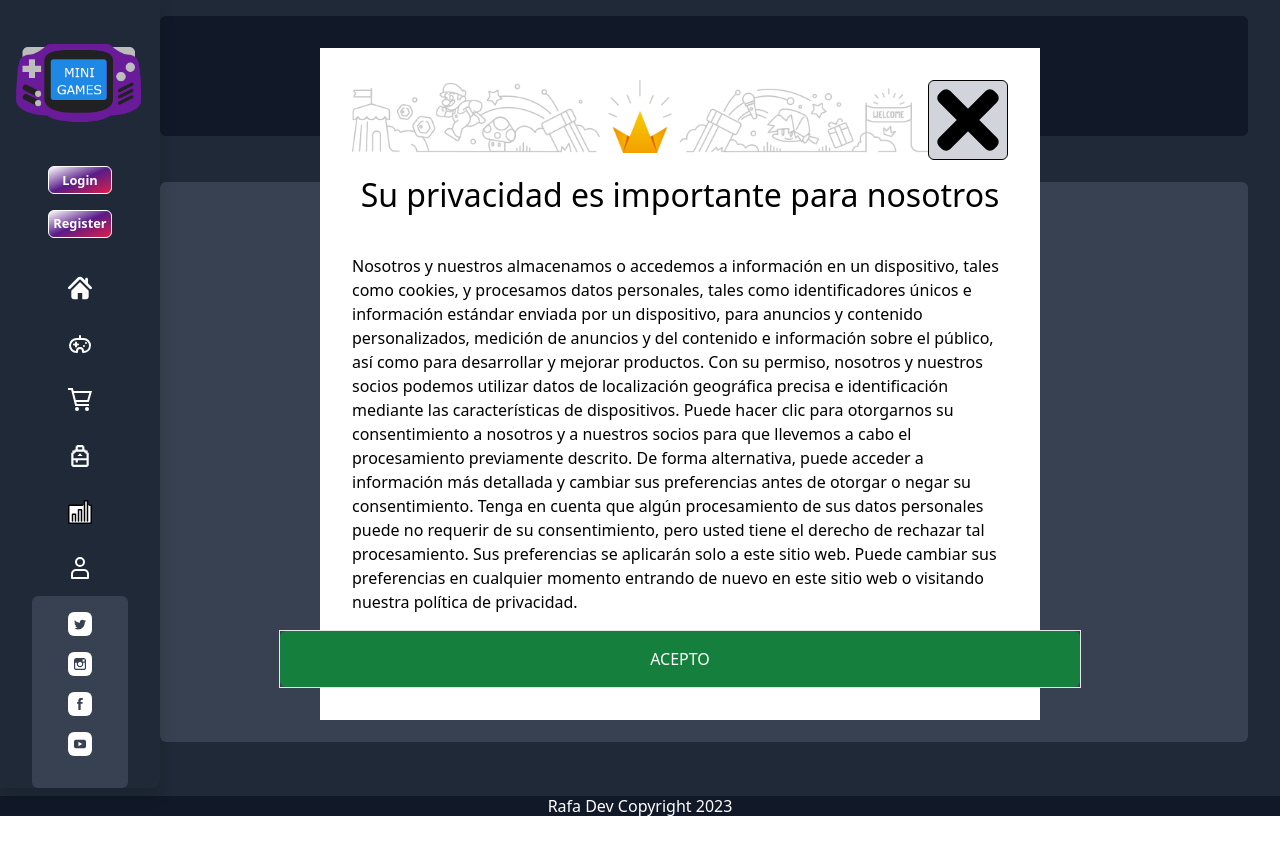
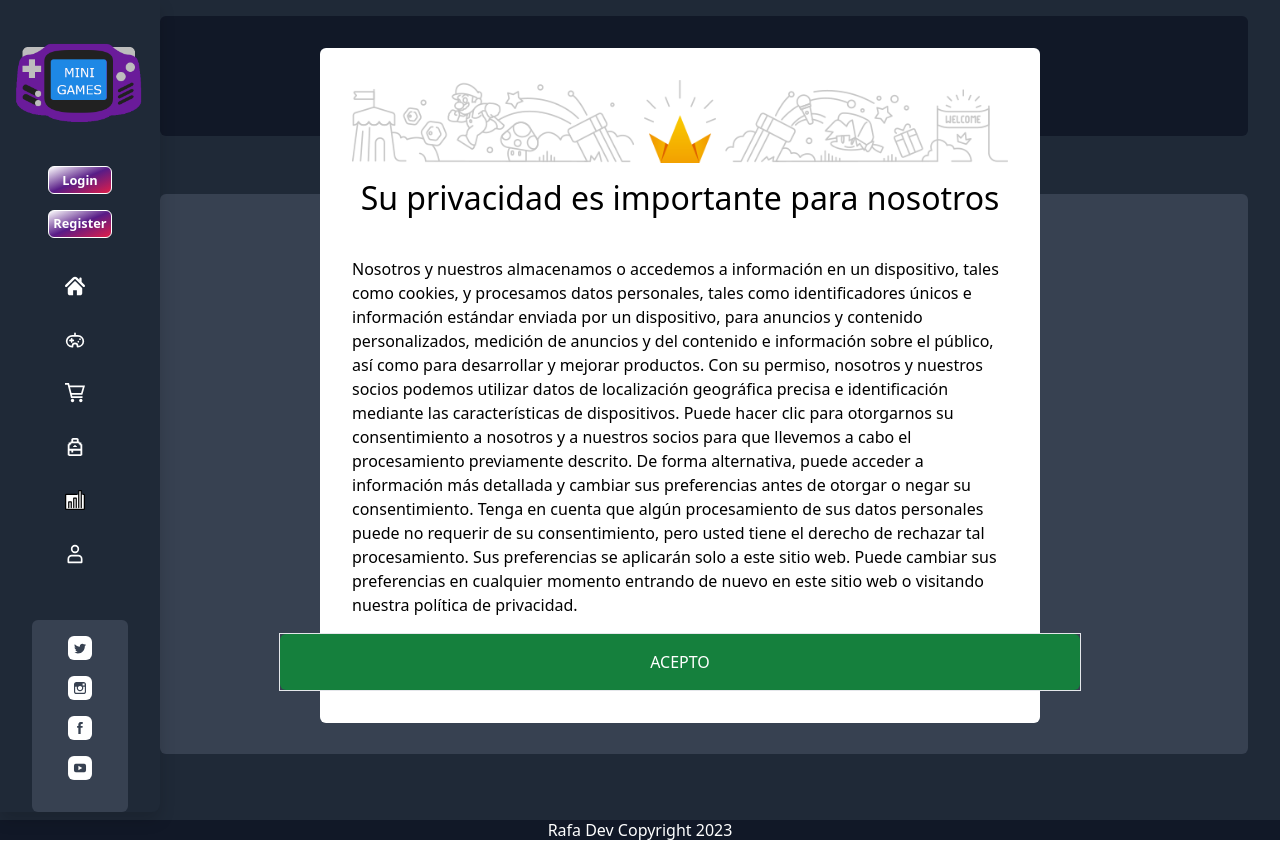
Before and after one commit to Rafaelpereztercero/minigames, a Vue app: page /games in a window 1280 px wide. Before the commit the page ends 818 px from the top, so only its background shows below. Built offline with nearby package versions, Linux system fonts and the light colour scheme; what oh-vue-icons would draw is missing.

Commit message:
aside update

```diff
--- a/src/components/aside.vue
+++ b/src/components/aside.vue
@@ -47,37 +47,37 @@ export default {
 
         <div class="flex flex-no-wrap flex-col justify-between h-[20rem] mt-[1rem]">
           <div v-on:click="load('Home')"
-            class=" hover:bg-gray-900 rounded p-[1rem] cursor-pointer self-center jsutify-center mx:justfy-between w-[75%] text-white flex items-center ">
-            <svg class="mx:w-[20px] w-full h-6 fill-current inline-block self-center" fill="#ffffff" version="1.1" id="Capa_1" xmlns="http://www.w3.org/2000/svg" xmlns:xlink="http://www.w3.org/1999/xlink" viewBox="0 0 495.398 495.398" xml:space="preserve"><g id="SVGRepo_bgCarrier" stroke-width="0"></g><g id="SVGRepo_tracerCarrier" stroke-linecap="round" stroke-linejoin="round"></g><g id="SVGRepo_iconCarrier"> <g> <g> <g> <path d="M487.083,225.514l-75.08-75.08V63.704c0-15.682-12.708-28.391-28.413-28.391c-15.669,0-28.377,12.709-28.377,28.391 v29.941L299.31,37.74c-27.639-27.624-75.694-27.575-103.27,0.05L8.312,225.514c-11.082,11.104-11.082,29.071,0,40.158 c11.087,11.101,29.089,11.101,40.172,0l187.71-187.729c6.115-6.083,16.893-6.083,22.976-0.018l187.742,187.747 c5.567,5.551,12.825,8.312,20.081,8.312c7.271,0,14.541-2.764,20.091-8.312C498.17,254.586,498.17,236.619,487.083,225.514z"></path> <path d="M257.561,131.836c-5.454-5.451-14.285-5.451-19.723,0L72.712,296.913c-2.607,2.606-4.085,6.164-4.085,9.877v120.401 c0,28.253,22.908,51.16,51.16,51.16h81.754v-126.61h92.299v126.61h81.755c28.251,0,51.159-22.907,51.159-51.159V306.79 c0-3.713-1.465-7.271-4.085-9.877L257.561,131.836z"></path> </g> </g> </g> </g></svg>
+            class=" hover:bg-gray-900 rounded p-[1rem] cursor-pointer self-center jsutify-center mx:justfy-between w-[75%] text-white grid grid-cols-6 items-center  ">
+            <svg class="w-[20px] col-start-3 mx:col-start-2 fill-current inline-block self-center" fill="#ffffff" version="1.1" id="Capa_1" xmlns="http://www.w3.org/2000/svg" xmlns:xlink="http://www.w3.org/1999/xlink" viewBox="0 0 495.398 495.398" xml:space="preserve"><g id="SVGRepo_bgCarrier" stroke-width="0"></g><g id="SVGRepo_tracerCarrier" stroke-linecap="round" stroke-linejoin="round"></g><g id="SVGRepo_iconCarrier"> <g> <g> <g> <path d="M487.083,225.514l-75.08-75.08V63.704c0-15.682-12.708-28.391-28.413-28.391c-15.669,0-28.377,12.709-28.377,28.391 v29.941L299.31,37.74c-27.639-27.624-75.694-27.575-103.27,0.05L8.312,225.514c-11.082,11.104-11.082,29.071,0,40.158 c11.087,11.101,29.089,11.101,40.172,0l187.71-187.729c6.115-6.083,16.893-6.083,22.976-0.018l187.742,187.747 c5.567,5.551,12.825,8.312,20.081,8.312c7.271,0,14.541-2.764,20.091-8.312C498.17,254.586,498.17,236.619,487.083,225.514z"></path> <path d="M257.561,131.836c-5.454-5.451-14.285-5.451-19.723,0L72.712,296.913c-2.607,2.606-4.085,6.164-4.085,9.877v120.401 c0,28.253,22.908,51.16,51.16,51.16h81.754v-126.61h92.299v126.61h81.755c28.251,0,51.159-22.907,51.159-51.159V306.79 c0-3.713-1.465-7.271-4.085-9.877L257.561,131.836z"></path> </g> </g> </g> </g></svg>
 
-            <div class="self-center items-center ml-[20px]  mx:inline hidden">Home</div>
+            <div class="self-center items-center  col-start-4  mx:inline hidden">Home</div>
           </div>
           <div v-on:click="load('Games')"
-            class=" hover:bg-gray-900 rounded p-[1rem] cursor-pointer self-center jsutify-center mx:justfy-between w-[75%] text-white flex items-center ">
-            <svg class="mx:w-[20px] w-full h-6 fill-current inline-block self-center" fill="#ffffff" viewBox="0 0 24 24" xmlns="http://www.w3.org/2000/svg"><g id="SVGRepo_bgCarrier" stroke-width="0"></g><g id="SVGRepo_tracerCarrier" stroke-linecap="round" stroke-linejoin="round"></g><g id="SVGRepo_iconCarrier"><path d="M9,21a1,1,0,0,0,1-1V19a2,2,0,0,1,4,0v.78A1.223,1.223,0,0,0,15.228,21,7.7,7.7,0,0,0,23,13.73,7.5,7.5,0,0,0,15.5,6H13V4a1,1,0,0,0-2,0V6H8.772A7.7,7.7,0,0,0,1,13.27a7.447,7.447,0,0,0,2.114,5.453A7.81,7.81,0,0,0,9,21ZM8.772,8H15.5A5.5,5.5,0,0,1,21,13.67a5.643,5.643,0,0,1-5,5.279,4,4,0,0,0-8,.029A5.5,5.5,0,0,1,3,13.33,5.684,5.684,0,0,1,8.772,8ZM5,12.5a1,1,0,0,1,1-1H7v-1a1,1,0,0,1,2,0v1h1a1,1,0,0,1,0,2H9v1a1,1,0,0,1-2,0v-1H6A1,1,0,0,1,5,12.5ZM17,11a1,1,0,1,1,1,1A1,1,0,0,1,17,11Zm-2,3a1,1,0,1,1,1,1A1,1,0,0,1,15,14Z"></path></g></svg>
+            class=" hover:bg-gray-900 rounded p-[1rem] cursor-pointer self-center jsutify-center mx:justfy-between w-[75%] text-white grid grid-cols-6 items-center  ">
+            <svg class="w-[20px] col-start-3 mx:col-start-2 fill-current inline-block self-center" fill="#ffffff" viewBox="0 0 24 24" xmlns="http://www.w3.org/2000/svg"><g id="SVGRepo_bgCarrier" stroke-width="0"></g><g id="SVGRepo_tracerCarrier" stroke-linecap="round" stroke-linejoin="round"></g><g id="SVGRepo_iconCarrier"><path d="M9,21a1,1,0,0,0,1-1V19a2,2,0,0,1,4,0v.78A1.223,1.223,0,0,0,15.228,21,7.7,7.7,0,0,0,23,13.73,7.5,7.5,0,0,0,15.5,6H13V4a1,1,0,0,0-2,0V6H8.772A7.7,7.7,0,0,0,1,13.27a7.447,7.447,0,0,0,2.114,5.453A7.81,7.81,0,0,0,9,21ZM8.772,8H15.5A5.5,5.5,0,0,1,21,13.67a5.643,5.643,0,0,1-5,5.279,4,4,0,0,0-8,.029A5.5,5.5,0,0,1,3,13.33,5.684,5.684,0,0,1,8.772,8ZM5,12.5a1,1,0,0,1,1-1H7v-1a1,1,0,0,1,2,0v1h1a1,1,0,0,1,0,2H9v1a1,1,0,0,1-2,0v-1H6A1,1,0,0,1,5,12.5ZM17,11a1,1,0,1,1,1,1A1,1,0,0,1,17,11Zm-2,3a1,1,0,1,1,1,1A1,1,0,0,1,15,14Z"></path></g></svg>
 
-            <div class="self-center items-center ml-[20px]  mx:inline hidden">Games</div>
+            <div class="self-center items-center col-start-4 mx:inline hidden">Games</div>
           </div>
-          <div v-on:click="load('Shop')"  class="hover:bg-gray-900 rounded p-[1rem] cursor-pointer self-center jsutify-center mx:justfy-between w-[75%] text-white flex items-center ">
-            <svg class="mx:w-[20px] w-full h-6 fill-current inline-block self-center" fill="#ffffff" height="200px" width="200px" version="1.1" id="XMLID_269_" xmlns="http://www.w3.org/2000/svg" xmlns:xlink="http://www.w3.org/1999/xlink" viewBox="0 0 24 24" xml:space="preserve"><g id="SVGRepo_bgCarrier" stroke-width="0"></g><g id="SVGRepo_tracerCarrier" stroke-linecap="round" stroke-linejoin="round"></g><g id="SVGRepo_iconCarrier"> <g id="shop-cart"> <g> <circle cx="9" cy="21" r="2"></circle> </g> <g> <circle cx="19" cy="21" r="2"></circle> </g> <g> <path d="M21,18H7.2l-4-16H0V0h4.8l0.8,3H24l-3.2,11H8.3l0.5,2H21V18z M7.8,12h11.5l2-7H6L7.8,12z"></path> </g> </g> </g></svg>
-            <div class="self-center items-center ml-[20px]  mx:inline hidden">Shop</div>
+          <div v-on:click="load('Shop')"  class="hover:bg-gray-900 rounded p-[1rem] cursor-pointer self-center jsutify-center mx:justfy-between w-[75%] text-white grid grid-cols-6 items-center  ">
+            <svg class="w-[20px] col-start-3 mx:col-start-2 fill-current inline-block self-center" fill="#ffffff" version="1.1" id="XMLID_269_" xmlns="http://www.w3.org/2000/svg" xmlns:xlink="http://www.w3.org/1999/xlink" viewBox="0 0 24 24" xml:space="preserve"><g id="SVGRepo_bgCarrier" stroke-width="0"></g><g id="SVGRepo_tracerCarrier" stroke-linecap="round" stroke-linejoin="round"></g><g id="SVGRepo_iconCarrier"> <g id="shop-cart"> <g> <circle cx="9" cy="21" r="2"></circle> </g> <g> <circle cx="19" cy="21" r="2"></circle> </g> <g> <path d="M21,18H7.2l-4-16H0V0h4.8l0.8,3H24l-3.2,11H8.3l0.5,2H21V18z M7.8,12h11.5l2-7H6L7.8,12z"></path> </g> </g> </g></svg>
+            <div class="self-center items-center col-start-4  mx:inline hidden">Shop</div>
 
           </div>
-          <div  v-on:click="load('Inventory')" class="hover:bg-gray-900 rounded p-[1rem] cursor-pointer self-center jsutify-center mx:justfy-between w-[75%] text-white flex items-center ">
-            <svg  class="mx:w-[20px] w-full h-6 fill-current inline-block self-center" fill="#000000" viewBox="0 0 22 22" xmlns="http://www.w3.org/2000/svg" id="memory-bag-personal"><g id="SVGRepo_bgCarrier" stroke-width="0"></g><g id="SVGRepo_tracerCarrier" stroke-linecap="round" stroke-linejoin="round"></g><g id="SVGRepo_iconCarrier"><path d="M17 15H9V17H7V15H5V19H17V15M17 9H16V8H15V7H7V8H6V9H5V13H17V9M13 11H9V10H10V9H12V10H13V11M3 8H4V6H6V5H7V2H8V1H14V2H15V5H16V6H18V8H19V20H18V21H4V20H3V8M9 3V5H13V3H9Z"></path></g></svg>
-            <div class="self-center items-center text-center ml-[20px] mx:inline hidden">Inventory</div>
+          <div  v-on:click="load('Inventory')" class="hover:bg-gray-900 rounded p-[1rem] cursor-pointer self-center jsutify-center mx:justfy-between w-[75%] text-white grid grid-cols-6 items-center ">
+            <svg  class=" w-[20px] col-start-3 mx:col-start-2 fill-current inline-block self-center" fill="#000000" viewBox="0 0 22 22" xmlns="http://www.w3.org/2000/svg" id="memory-bag-personal"><g id="SVGRepo_bgCarrier" stroke-width="0"></g><g id="SVGRepo_tracerCarrier" stroke-linecap="round" stroke-linejoin="round"></g><g id="SVGRepo_iconCarrier"><path d="M17 15H9V17H7V15H5V19H17V15M17 9H16V8H15V7H7V8H6V9H5V13H17V9M13 11H9V10H10V9H12V10H13V11M3 8H4V6H6V5H7V2H8V1H14V2H15V5H16V6H18V8H19V20H18V21H4V20H3V8M9 3V5H13V3H9Z"></path></g></svg>
+            <div class="self-center items-center text-center col-start-4  mx:inline hidden">Inventory</div>
           </div>
-          <div  v-on:click="load('Stats')" class="hover:bg-gray-900 rounded p-[1rem] cursor-pointer self-center jsutify-center mx:justfy-between w-[75%] text-white flex items-center ">
-            <svg class="mx:w-[20px] w-full h-6 fill-current inline-block self-center" viewBox="0 0 32 32" fill="none" xmlns="http://www.w3.org/2000/svg"><g id="SVGRepo_bgCarrier" stroke-width="0"></g><g id="SVGRepo_tracerCarrier" stroke-linecap="round" stroke-linejoin="round"></g><g id="SVGRepo_iconCarrier"> <g clip-path="url(#clip0_901_1558)"> <path d="M29 7H30C30.553 7 31 7.447 31 8V30C31 30.553 30.553 31 30 31H2C1.447 31 1 30.553 1 30V8C1 7.447 1.447 7 2 7H19M6 28V19H10V28M14 28V13H18V28M22 28V1H26V28" stroke="#000000" stroke-width="2" stroke-linecap="round" stroke-linejoin="round"></path> </g> <defs> <clipPath id="clip0_901_1558"> <rect width="32" height="32" fill="white"></rect> </clipPath> </defs> </g></svg>
-            <div class="self-center items-center ml-[20px]  mx:inline hidden">Stats</div>
+          <div  v-on:click="load('Stats')" class="hover:bg-gray-900 rounded p-[1rem] cursor-pointer self-center jsutify-center mx:justfy-between w-[75%] text-white grid grid-cols-6 items-center  ">
+            <svg class="w-[20px] col-start-3 mx:col-start-2 fill-current inline-block self-center" viewBox="0 0 32 32" fill="none" xmlns="http://www.w3.org/2000/svg"><g id="SVGRepo_bgCarrier" stroke-width="0"></g><g id="SVGRepo_tracerCarrier" stroke-linecap="round" stroke-linejoin="round"></g><g id="SVGRepo_iconCarrier"> <g clip-path="url(#clip0_901_1558)"> <path d="M29 7H30C30.553 7 31 7.447 31 8V30C31 30.553 30.553 31 30 31H2C1.447 31 1 30.553 1 30V8C1 7.447 1.447 7 2 7H19M6 28V19H10V28M14 28V13H18V28M22 28V1H26V28" stroke="#000000" stroke-width="2" stroke-linecap="round" stroke-linejoin="round"></path> </g> <defs> <clipPath id="clip0_901_1558"> <rect width="32" height="32" fill="white"></rect> </clipPath> </defs> </g></svg>
+            <div class="self-center items-center col-start-4  mx:inline hidden">Stats</div>
           </div>
 
-          <div v-on:click="load('Profile')" id="Profile" class="hover:bg-gray-900 rounded p-[1rem] cursor-pointer self-center jsutify-center mx:justfy-between w-[75%] text-white flex items-center ">
-            <svg class="mx:w-[20px] w-full h-6 fill-current inline-block self-center" fill="#000000" viewBox="0 0 24 24" xmlns="http://www.w3.org/2000/svg"><g id="SVGRepo_bgCarrier" stroke-width="0"></g><g id="SVGRepo_tracerCarrier" stroke-linecap="round" stroke-linejoin="round"></g><g id="SVGRepo_iconCarrier"><path d="M12,11A5,5,0,1,0,7,6,5.006,5.006,0,0,0,12,11Zm0-8A3,3,0,1,1,9,6,3,3,0,0,1,12,3ZM4,23H20a1,1,0,0,0,1-1V18a5.006,5.006,0,0,0-5-5H8a5.006,5.006,0,0,0-5,5v4A1,1,0,0,0,4,23Zm1-5a3,3,0,0,1,3-3h8a3,3,0,0,1,3,3v3H5Z"></path></g></svg>            <div class="self-center items-center ml-[20px]  mx:inline hidden">Profile</div>
+          <div v-on:click="load('Profile')" id="Profile" class="hover:bg-gray-900 rounded p-[1rem] cursor-pointer self-center jsutify-center mx:justfy-between w-[75%] text-white grid grid-cols-6 items-center ">
+            <svg class="w-[20px] col-start-3 mx:col-start-2 fill-current inline-block self-center" fill="#000000" viewBox="0 0 24 24" xmlns="http://www.w3.org/2000/svg"><g id="SVGRepo_bgCarrier" stroke-width="0"></g><g id="SVGRepo_tracerCarrier" stroke-linecap="round" stroke-linejoin="round"></g><g id="SVGRepo_iconCarrier"><path d="M12,11A5,5,0,1,0,7,6,5.006,5.006,0,0,0,12,11Zm0-8A3,3,0,1,1,9,6,3,3,0,0,1,12,3ZM4,23H20a1,1,0,0,0,1-1V18a5.006,5.006,0,0,0-5-5H8a5.006,5.006,0,0,0-5,5v4A1,1,0,0,0,4,23Zm1-5a3,3,0,0,1,3-3h8a3,3,0,0,1,3,3v3H5Z"></path></g></svg>            <div class="self-center items-center  col-start-4 mx:inline hidden">Profile</div>
           </div>
 
         </div>
-        <div class="mt-[1rem] h-[12rem] mx:h-[6rem] w-[60%] bg-gray-700 self-center rounded mx:grid mx:grid-cols-3 flex flex-col p-[1rem]">
+        <div class="mt-[2.5rem] h-[12rem] mx:h-[6rem] w-[60%] bg-gray-700 self-center rounded mx:grid mx:grid-cols-3 flex flex-col p-[1rem]">
           <div  class="self-center">
           <svg fill="#ffffff" class="self-center w-[1.5rem] rounded" version="1.1" id="Layer_1" xmlns="http://www.w3.org/2000/svg" xmlns:xlink="http://www.w3.org/1999/xlink" viewBox="-143 145 512 512" xml:space="preserve"><g id="SVGRepo_bgCarrier" stroke-width="0"></g><g id="SVGRepo_tracerCarrier" stroke-linecap="round" stroke-linejoin="round"></g><g id="SVGRepo_iconCarrier"> <path d="M329,145h-432c-22.1,0-40,17.9-40,40v432c0,22.1,17.9,40,40,40h432c22.1,0,40-17.9,40-40V185C369,162.9,351.1,145,329,145z M215.2,361.2c0.1,2.2,0.1,4.5,0.1,6.8c0,69.5-52.9,149.7-149.7,149.7c-29.7,0-57.4-8.7-80.6-23.6c4.1,0.5,8.3,0.7,12.6,0.7 c24.6,0,47.3-8.4,65.3-22.5c-23-0.4-42.5-15.6-49.1-36.5c3.2,0.6,6.5,0.9,9.9,0.9c4.8,0,9.5-0.6,13.9-1.9 C13.5,430-4.6,408.7-4.6,383.2v-0.6c7.1,3.9,15.2,6.3,23.8,6.6c-14.1-9.4-23.4-25.6-23.4-43.8c0-9.6,2.6-18.7,7.1-26.5 c26,31.9,64.7,52.8,108.4,55c-0.9-3.8-1.4-7.8-1.4-12c0-29,23.6-52.6,52.6-52.6c15.1,0,28.8,6.4,38.4,16.6 c12-2.4,23.2-6.7,33.4-12.8c-3.9,12.3-12.3,22.6-23.1,29.1c10.6-1.3,20.8-4.1,30.2-8.3C234.4,344.5,225.5,353.7,215.2,361.2z"></path> </g></svg>
         </div>
--- a/src/views/GamesView.vue
+++ b/src/views/GamesView.vue
@@ -495,11 +495,11 @@ window.onload = function () {
               <div  id="cookieAlert" class="flex ">
                      <div class="fixed z-50">
                                    <div
-                                          class="flex flex-col text-black items-center  w-[75%] bg-white p-[2rem] mt-[3rem]">
+                                          class="flex flex-col text-black items-center  w-[75%] bg-white p-[2rem] mt-[3rem] rounded">
                                           <div class="grid grid-cols-3 justify-center ">
                                                  <img class="col-start-1 col-end-4" src="/header_alert.png">
                                                  <div id="cookieAccept"
-                                                        class="grid col-start-4 grid-cols-5 h-[5rem] w-[5rem] border-[1px] border-[black] cursor-pointer self-center bg-gray-300 rounded">
+                                                        class="hidden grid col-start-4 grid-cols-5 h-[5rem] w-[5rem] border-[1px] border-[black] cursor-pointer self-center bg-gray-300 rounded">
                                                         <div
                                                                class="col-start-3 col-end-3 row-start-1 w-[1rem] h-full bg-black rotate-[-45deg] rounded">
                                                         </div>
```
